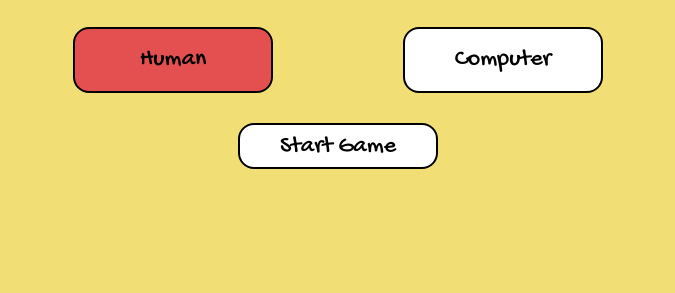
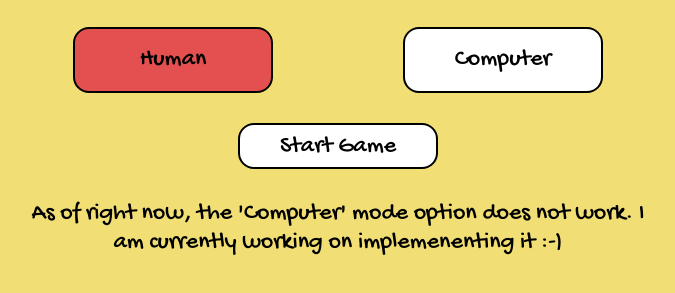
Before and after one commit to RossTarrant/tic-tac-toe, a plain HTML site: page index.html in a window 1280 px wide. Shown: the part 463-756 px from the top of the page, without its empty margins (302-977 px from the left). Drawn offline with Linux system fonts and the light colour scheme.

Commit message:
Added disclaimer regarding computer mode

```diff
--- a/script.js
+++ b/script.js
@@ -166,6 +166,10 @@ const controller = (() => {
         startBtn.textContent = "Start Game";
         startBtn.classList.add("startBtn");
 
+        const disclaimer = document.createElement("p");
+        disclaimer.textContent = "As of right now, the 'Computer' mode option does not work. I am currently working on implemenenting it :-)";
+        disclaimer.classList.add("disclaimer")
+
         setupDiv.appendChild(player1P);
         setupDiv.appendChild(player1HumanBtn);
         setupDiv.appendChild(player1CompBtn);
@@ -173,6 +177,7 @@ const controller = (() => {
         setupDiv.appendChild(player2HumanBtn);
         setupDiv.appendChild(player2CompBtn);
         setupDiv.appendChild(startBtn);
+        setupDiv.appendChild(disclaimer)
         setupContainer.appendChild(setupDiv);
 
         const buttons = document.querySelectorAll(".player1Btn")
--- a/styles.css
+++ b/styles.css
@@ -80,6 +80,13 @@ body{
     grid-column: span 2;
 }
 
+.disclaimer{
+    font-family: Gochi;
+    font-size: clamp(0.5rem, -0.875rem + 8.333333vw, 1.5rem);
+    text-align: center;
+    grid-column: span 2;
+}
+
 button{
     border: 2px solid black;
     border-radius: 16px;
```
